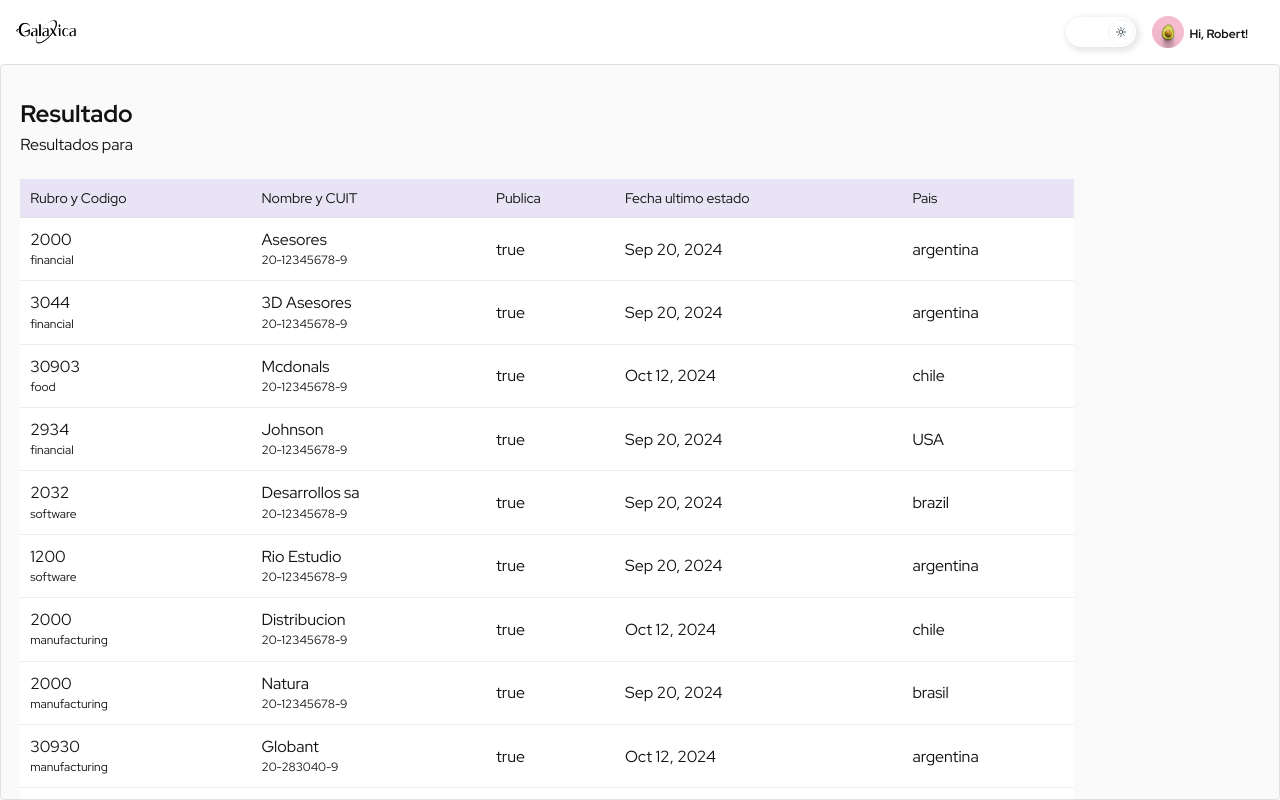
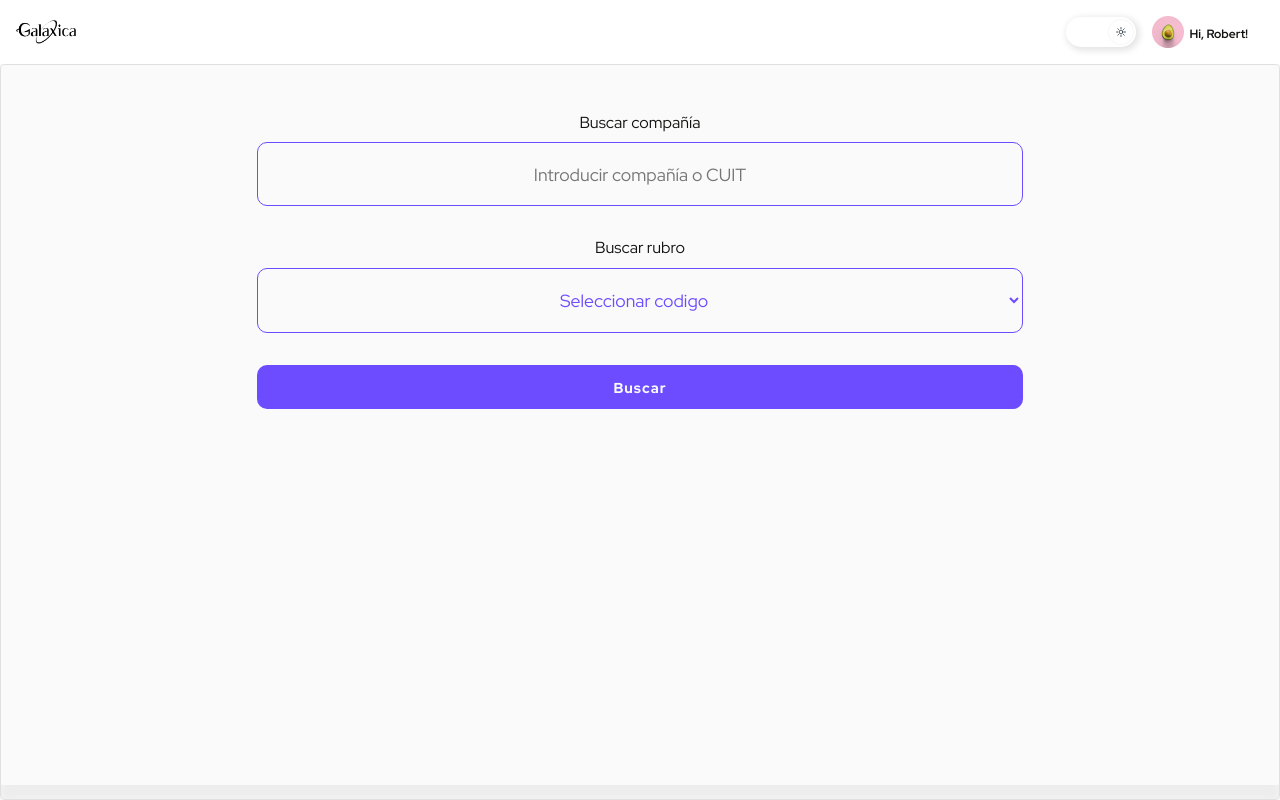
Before and after one commit to rocioberken/galaxicav1, a React (Vite) app: page / in a window 1280 px wide. Built offline with nearby package versions, Linux system fonts and the light colour scheme.

Commit message:
Filter added

```diff
--- /dev/null
+++ b/src/components/filter/filter.module.scss
@@ -0,0 +1,105 @@
+.filterContainer {
+	padding: 2rem 0;
+	height: 90vh;
+	display: block;
+	background-color: var(--neutral-gray-50);
+	 @media screen and (max-width: 700px) {
+           	padding: 1rem 0;
+			height: 100vh;
+
+        }
+
+	// &:focus {
+	// 	box-shadow: 0 2px 4px rgba(0, 0, 0, 0.1);
+	// 	border: 1px solid var(--neutral-gray-600);
+	// }
+	// .filterInput {
+	// 	padding: 1rem;
+	// 	width: 50%;
+	// 	max-width: 300px;
+	// 	border-radius: 4px;
+	// 	border: 1px solid var(--neutral-gray-300);
+	// }
+	// .filterInput:focus {
+	// 	box-shadow: 0 2px 4px rgba(0, 0, 0, 0.1);
+	// 	border: 1px solid var(--neutral-gray-600);
+	// }
+
+	h3{
+		color: var(--text);
+		margin-bottom: 1.4rem;
+		text-align: center;
+		font-weight: 600;
+		font-size: 1rem;
+		margin-block: 0.75rlh 0.5rlh;
+		span{
+			font-weight: 800;
+		}
+	}
+		h4{
+		color: var(--text);
+		margin-bottom: 0.8rem;
+		text-align: center;
+		font-weight: 400;
+		font-size: 1rem;
+		margin-block: 0.75rlh 0.5rlh;
+
+	}
+	// .noResults {
+	// 	margin: 3rem;
+	// 	color: var(--neutral-gray-600);
+	// 	padding: 2rem;
+	// 	font-size: 1.2rem;
+	// }
+
+	.formFilter {
+		width: 100%;
+		margin: 0 auto;
+		display: block;
+		input, select, label {
+			display: block;
+			text-align: center;
+			justify-self: center;
+			padding: 1.2rem;
+			color: var(--neutral-violet-800);
+			font-size: 1.1rem;
+			width: 60%;
+			border-radius: 10px;
+			border: 1px solid var(--neutral-violet-800);
+			background-color: transparent;
+			margin-bottom: 2rem;
+				&:focus {
+					box-shadow: 0 2px 4px rgba(0, 0, 0, 0.1);
+					outline: none;
+					background-color: var(--background);
+				}&::placeholder {
+					text-align: center;
+				}
+			@media screen and (max-width: 700px) {
+				width: 90%;
+			}
+		}
+		button {
+		    justify-self: center;
+			display: block;
+			padding: .8rem 2.4rem;
+			font-size: .9rem;
+			border-radius: 10px;
+			border: none;
+			width: 60%;
+			background: var(--neutral-violet-800);
+			color: var(--neutral-gray-50);
+			letter-spacing: 1px;
+			font-weight: 800;
+			cursor: pointer;
+			margin: 1rem;
+			&:hover {
+				color: #fff;
+			}
+			&:focus {
+				box-shadow: 0 2px 4px rgba(0, 0, 0, 0.1);
+				border: 1px solid var(--neutral-gray-600);
+			}
+		}
+	}
+}
--- a/src/components/filter/filter.tsx
+++ b/src/components/filter/filter.tsx
@@ -0,0 +1,151 @@
+import React, { useState } from 'react';
+import data from '../../data/data.json'; // Adjust the path as needed
+import { Table } from '../table/table';
+import type { CompanyProps } from '../table/table';
+import styles from "./filter.module.scss";
+
+const Filter: React.FC = () => {
+    const [query, setQuery] = useState('');
+    const [areacode, setAreacode] = useState<string>('');
+    const [results, setResults] = useState<CompanyProps[]>([]);
+    const [submitted, setSubmitted] = useState(false);
+
+    // Extract unique areacodes from data
+    const areacodeOptions = Array.from(
+        new Set(
+            (data.files ?? [])
+                .map((item: any) => item.areacode)
+                .filter((code) => typeof code === 'string' || typeof code === 'number')
+        )
+    ).sort((a, b) => String(a).localeCompare(String(b)));
+
+    const handleInputChange = (e: React.ChangeEvent<HTMLInputElement>) => {
+        setQuery(e.target.value);
+    };
+
+    const handleAreacodeChange = (e: React.ChangeEvent<HTMLSelectElement>) => {
+        setAreacode(e.target.value);
+    };
+
+    const handleSubmit = (e: React.FormEvent) => {
+        e.preventDefault();
+        const filtered = (data.files ?? [])
+            .filter(
+                (item: any) =>
+                    typeof item.company === 'string' &&
+                    typeof item.cuit === 'string' &&
+                    typeof item.pdfs !== 'undefined' &&
+                    typeof item.description === 'string' &&
+                    typeof item.id !== 'undefined' &&
+                    typeof item.country === 'string'
+            )
+            .filter(
+                (item) =>
+                    (item.company.toLowerCase().includes(query.toLowerCase()) ||
+                    item.cuit.toLowerCase().includes(query.toLowerCase())) &&
+                    (areacode === '' || String(item.areacode) === areacode)
+            )
+            .map((item) => ({
+                ...item,
+                areacode: typeof item.areacode === 'string' ? Number(item.areacode) : item.areacode,
+                pdfs: Array.isArray(item.pdfs)
+                    ? item.pdfs
+                    : Object.values(item.pdfs ?? {}).flat(),
+            }));
+        setResults(filtered);
+    };
+
+    // State to hold submitted values
+    const [submittedQuery, setSubmittedQuery] = useState('');
+    const [submittedAreacode, setSubmittedAreacode] = useState<string>('');
+
+    // Save input values on submit
+    const handleFormSubmit = (e: React.FormEvent) => {
+        e.preventDefault();
+        setSubmittedQuery(query);
+        setSubmittedAreacode(areacode);
+        setSubmitted(true);
+
+        const filtered = (data.files ?? [])
+            .filter(
+                (item: any) =>
+                    typeof item.company === 'string' &&
+                    typeof item.cuit === 'string' &&
+                    typeof item.pdfs !== 'undefined' &&
+                    typeof item.description === 'string' &&
+                    typeof item.id !== 'undefined' &&
+                    typeof item.country === 'string'
+            )
+            .filter(
+                (item) =>
+                    (item.company.toLowerCase().includes(query.toLowerCase()) ||
+                    item.cuit.toLowerCase().includes(query.toLowerCase())) &&
+                    (areacode === '' || String(item.areacode) === areacode)
+            )
+            .map((item) => ({
+                ...item,
+                areacode: typeof item.areacode === 'string' ? Number(item.areacode) : item.areacode,
+                pdfs: Array.isArray(item.pdfs)
+                    ? item.pdfs
+                    : Object.values(item.pdfs ?? {}).flat(),
+            }));
+        setResults(filtered);
+    };
+
+    const renderForm = () => (
+        <form className={styles.formFilter} onSubmit={handleFormSubmit}>
+            <h4>Buscar compañía</h4>
+            <input
+                name='search'
+                type="text"
+                placeholder="Introducir compañía o CUIT"
+                value={query}
+                onChange={handleInputChange}
+            /> <h4>Buscar rubro</h4>
+            <select
+                name="areacode"
+                value={areacode}
+                onChange={handleAreacodeChange}
+                className={styles.areacodeDropdown}
+            >
+                <option value="">Seleccionar codigo</option>
+                {areacodeOptions.map((code) => (
+                    <option key={code} value={code}>
+                        {code}
+                    </option>
+                ))}
+            </select>
+            <button
+                type="submit"
+                className='searchButton'
+            >
+                Buscar
+            </button>
+            {submitted && (
+                results.length > 0 ? (
+                    <div className={styles.filterContainer}>
+                        <h3> Resultados de búsqueda:&nbsp;
+                          <span>{submittedQuery ? `para la compañía "${submittedQuery}"` : 'todas las compañías'}</span>&nbsp;
+                          <span>{submittedAreacode ? `del rubro ${submittedAreacode}` : 'de todos los rubros'}</span>
+                        </h3>
+                        <Table data={results} />
+                    </div>
+                ) : (
+                    <div className={styles.filterContainer}>
+                        <h3>No encontramos resultados para la compañía <span>{`"`+submittedQuery+`"` || 'todas'}</span>&nbsp;
+                            <span>{submittedAreacode ? `del rubro ${submittedAreacode}` : 'en ningún rubro'} </span>
+                        </h3>
+                    </div>
+                )
+            )}
+        </form>
+    );
+
+    return (
+        <div className={styles.filterContainer}>
+            {renderForm()}
+        </div>
+    );
+};
+
+export default Filter;
--- a/src/components/header/header.module.scss
+++ b/src/components/header/header.module.scss
@@ -12,7 +12,11 @@
 
 .logo img {
     max-width: 60px;
-}
+    &.dark{
+
+      filter: invert(1);
+    }
+    }
 
 .user {
     display: inline-flex;
--- a/src/components/table/table.module.scss
+++ b/src/components/table/table.module.scss
@@ -16,15 +16,14 @@
 
 	.itemsTable {
 		cursor: pointer;
-		width: 85%;
-		margin: 1.5rem 0;
+		width: 100%;
+		margin: 1.5rem auto;
 		border-radius: 5px;
 		border-spacing: 0;
 		background-color: var(--background);
 
 		thead {
 			background-color: var(--neutral-violet-300);
-
 		}
 		th {
 			font-size: 14px;
@@ -88,75 +87,100 @@
 		padding-top: 0;
 		margin-top: 4rem;
 
-
 		.drawer:target {
 			opacity: 1;
 			pointer-events: auto;
 		}
 		@media screen and (max-width: 700px) {
-			align-items: center !important;
-			padding-top: 2rem !important;
+			align-items: flex-start;
+			padding-top: 0;
 		}
 	}
 	.modalContent {
 		width: 100%;
 		position: relative;
-      padding: 2rem;
+		padding: 0.5rem 1.2rem 3rem;
 		background-color: var(--neutral-gray-50);
-			min-height: 60vh;
 		font-size: 14px;
+		height: -webkit-fill-available;
+		div{
+			max-width: 1600px;	}
+
 		border-radius: 0 0 4px 4px;
 		h3 {
 			padding: 1rem;
 			font-size: 36px;
 			font-weight: 700;
+			text-align: left;
 		}
-
 		.modalContent:target {
 			opacity: 1;
 			pointer-events: auto;
 		}
-    	.backButton {
-			position: absolute;
+		.closeDrawer {
+			display: inline-flex;
+			padding: 0;
+			margin: 0;
+			width: 100%;
+			justify-content: space-between;
+			align-items: center;
+
+
+			.backButton,
+			.closeButton {
 				top: 0.5rem;
-			left: 1rem;
-			font-size: 1.8rem;
 				background: none;
 				border: none;
 				cursor: pointer;
-      color: var(--neutral-gray-600)  ;
+				color: var(--neutral-gray-600);
+				width: auto;
+				margin: 0;
+				padding: 0.5rem 1rem;
+			}
+			.closeButton {
+				right: 1rem;
+				font-size: 1.5rem;
+				font-weight: 900;
+				justify-self: right;
+			}
+			.backButton {
+				left: 1rem;
+				font-size: 1.8rem;
+				justify-self: left;
+				font-weight: 100;
+			}
 		}
 
-		.closeButton {
-			position: absolute;
-			top: 0.5rem;
-			right: 1rem;
-			font-size: 2rem;
-			background: none;
-			border: none;
-			cursor: pointer;
-      font-weight: 800;
-      color: var(--neutral-gray-600)  ;
-		}
 		.companyDataTable {
-				width:100%;
-				color: var(--neutral-gray-600);
+			width: 100%;
+			color: var(--neutral-gray-800);
 			border-spacing: 1rem 0;
 			td {
 				border: none !important;
 				padding: 8px;
+				@media screen and (max-width: 700px) {
+					display: inline-block;
+					font-size: 16px;
+					margin-bottom: 1rem;
+				}
 			}
 			.infoCell {
 				background-color: var(--background);
 				border: 0.5px solid var(--neutral-gray-400) !important;
 				border-radius: 10px;
 				padding: 1rem;
+				@media screen and (max-width: 700px) {
+					width: 100%;
+				}
 			}
 			.descriptionCell {
 				background-color: var(--neutral-violet-300);
 				border-radius: 10px;
 				padding: 1rem;
 				width: 40%;
+				@media screen and (max-width: 700px) {
+					width: 100%;
+				}
 			}
 			th {
 				justify-items: end;
@@ -170,47 +194,54 @@
 				font-weight: 400;
 				line-height: 1.6;
 			}
-
 		}
-      .companyPDF{
+		.companyPDF {
 			padding: 1rem;
 			width: 60%;
-          border-spacing: 0 10px ;
-          thead{
+			border-spacing: 0 10px;
+			thead {
 				background-color: var(--neutral-violet-300);
 			}
-          th{
+			th {
 				border-bottom: 1px solid var(--neutral-gray-600);
 				border-top: 1px solid var(--neutral-gray-600);
-            &:last-of-type{
+				&:last-of-type {
 					border-right: 1px solid var(--neutral-gray-600);
 					border-radius: 0px 10px 10px 0px;
 					padding: 1rem 2rem;
 				}
-           &:first-of-type{
-              border-left: 1px solid var(--neutral-gray-600);
-              border-radius: 10px 0px 0px 10px;
-              padding: 1rem 2rem  ;
-           }
-          }
-         td{
-					padding: 1.5rem ;
-          background-color: var(--background);
-          border-bottom: 1px solid var(--neutral-gray-600);
-          border-top: 1px solid var(--neutral-gray-600);
-           &:first-of-type{
+				&:first-of-type {
 					border-left: 1px solid var(--neutral-gray-600);
 					border-radius: 10px 0px 0px 10px;
 					padding: 1rem 2rem;
 				}
-         &:last-of-type{
+			}
+			td {
+				padding: 1.5rem;
+				background-color: var(--background);
+				border-bottom: 1px solid var(--neutral-gray-600);
+				border-top: 1px solid var(--neutral-gray-600);
+				@media screen and (max-width: 700px) {
+					font-size: 16px !important;
+				}
+				&:first-of-type {
+					border-left: 1px solid var(--neutral-gray-600);
+					border-radius: 10px 0px 0px 10px;
+					padding: 1rem 2rem;
+				}
+				&:last-of-type {
 					border-right: 1px solid var(--neutral-gray-600);
 					border-radius: 0px 10px 10px 0px;
 					padding: 1rem 2rem;
 				}
-
-
+			}
+			@media screen and (max-width: 700px) {
+				width: 100%;
+				font-size: 16px !important;
 			}
 		}
 	}
+	@media screen and (max-width: 700px) {
+		padding: 1rem 0;
 	}
+}
--- a/src/components/table/table.tsx
+++ b/src/components/table/table.tsx
@@ -101,8 +101,8 @@
 
   return (
     <div className={styles.tableContainer}>
-      <h2>Resultado</h2>
-      <p>Resultados para</p>
+      {/* <h2>Resultado</h2>
+      <p>Resultados para <span> </span></p> */}
       <table className={styles.itemsTable}>
         <thead>
           {table.getHeaderGroups().map((headerGroup) => (
@@ -145,12 +145,14 @@
                 className={styles.modalContent}
                 onClick={(e) => e.stopPropagation()}
               >
+                <div className={styles.closeDrawer}>
                   <button onClick={handleClose} className={styles.backButton}>
                   〱
                   </button>
                   <button onClick={handleClose} className={styles.closeButton}>
                   ╳
                   </button>
+                </div>
 
                 <div>
                   <h3>
--- a/src/main.tsx
+++ b/src/main.tsx
@@ -5,6 +5,7 @@
 
 import "./index.css";
 import { Dashboard } from "./routes/dashboard";
+import Filter from "./components/filter/filter";
 
 const router = createBrowserRouter([
   {
@@ -12,6 +13,9 @@
     element: <Root />,
     children: [
       {   path: "/",
+            element: <Filter />,
+          },
+          {   path: "/",
             element: <Dashboard />,
           },
 
```
Also changed, not shown: src/theme.css (+4 -3 lines). Lines whose indentation alone changed are shown as unchanged.
